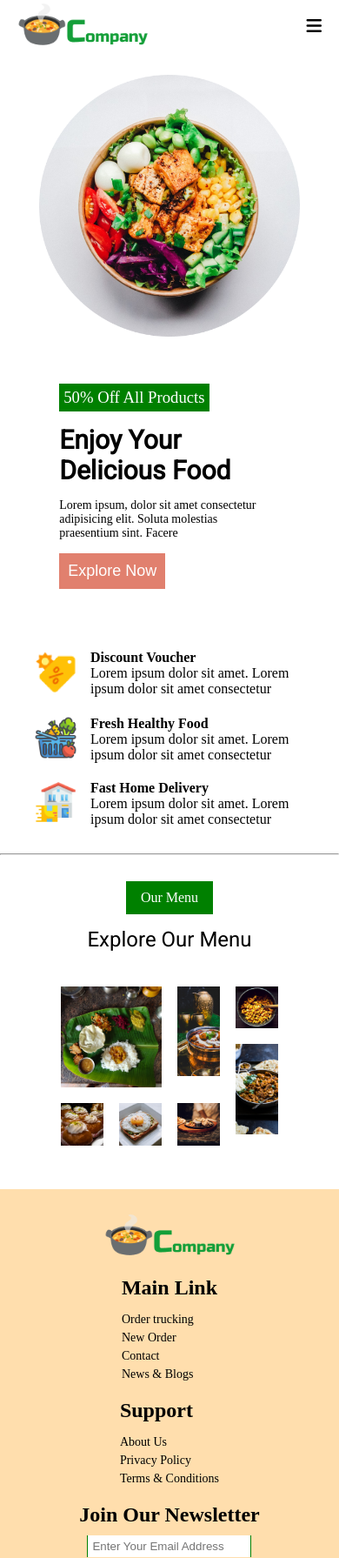
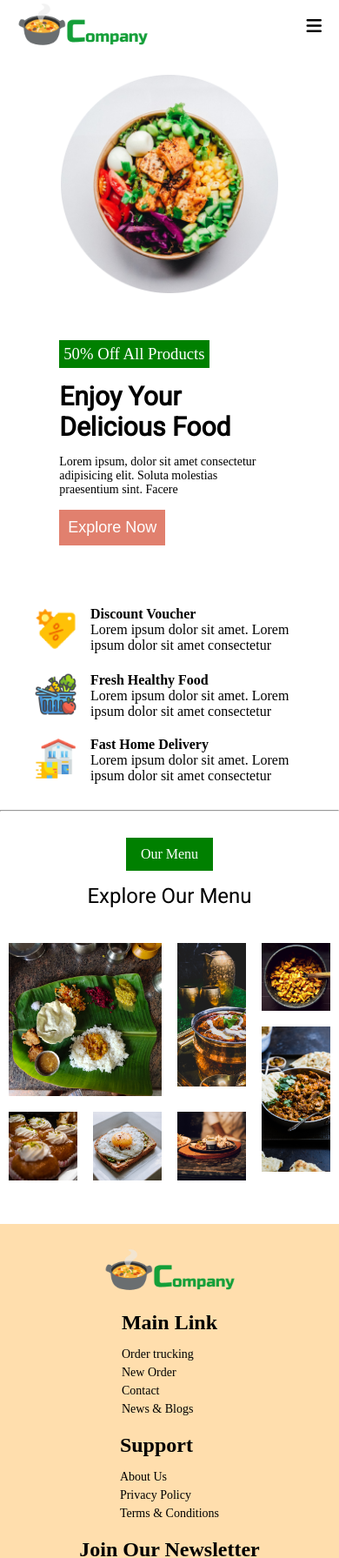
Before and after one commit to tahmid122/figma-restaurant, a plain HTML site: page index.html in a window 390 px wide. Shown: the top 1791 px of the page at 87% size. Drawn offline with Linux system fonts and the light colour scheme; a web font is replaced by a local one.

Commit message:
Update style.css

```diff
--- a/style.css
+++ b/style.css
@@ -167,6 +167,9 @@ ul li{
         max-width: 400px;
         height: auto;
     }
+    .menu-item{
+        padding: 20px 10px;
+    }
     .intro-desc{
         width: 65%;
     }
@@ -198,7 +201,7 @@ ul li{
 }
 @media screen and (max-width:600px){
     .intro-img-style{
-        max-width: 300px;
+        max-width: 250px;
         height: auto;
     }
 }
```
